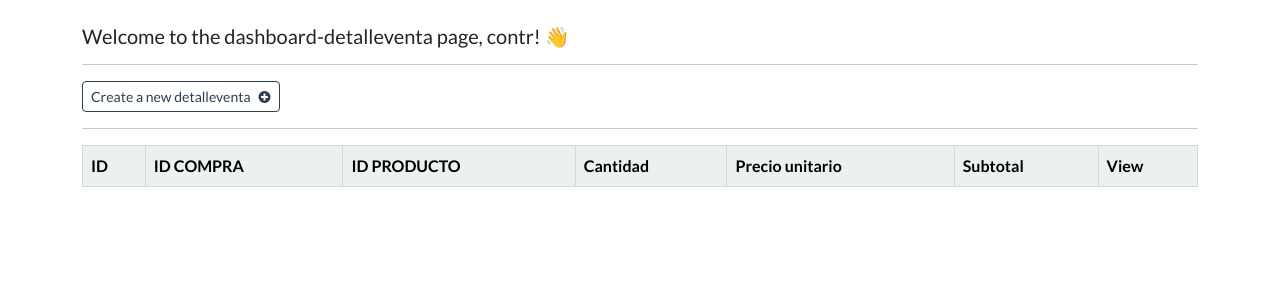
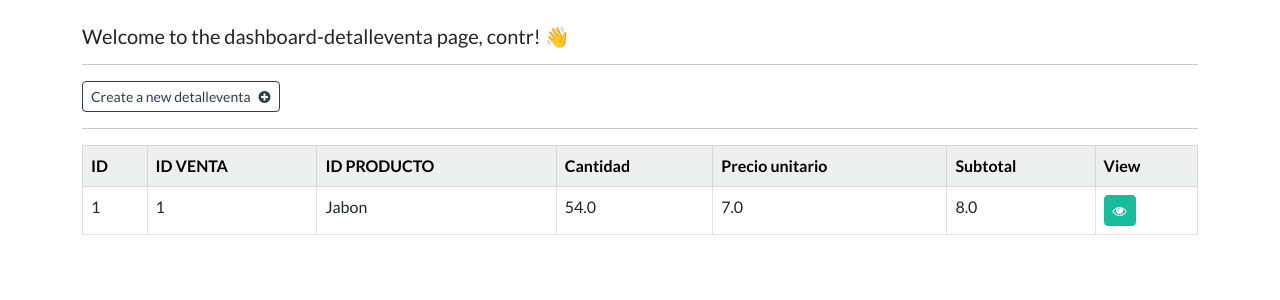
Before and after one commit to JoseAlejandro11235/appventas, a Django app: page /dashboard-detalleventa in a window 1280 px wide. Shown: the part 72-372 px from the top of the page. Run offline with Django 5.2, Linux system fonts and the light colour scheme; a user stored in the database is signed in; data comes from the database, SQL or seed files in the repository; both versions use the stored data as it was after the commit; lists and menus that the app fills with data are empty.

Commit message:
Corrigiendo CRUDS

```diff
--- a/crm/webapp/forms.py
+++ b/crm/webapp/forms.py
@@ -711,7 +711,7 @@
     class Meta:
 
         model = DetalleVenta
-        fields = ['id_venta','id_producto','id_productoprecio','subtotal']
+        fields = ['id_venta','id_producto','id_productoprecio','cantidad','subtotal']
 
 
 # - Update a Detalle Venta
@@ -720,7 +720,7 @@
     class Meta:
 
         model = DetalleVenta
-        fields = ['id_venta','id_producto','id_productoprecio','subtotal']
+        fields = ['id_venta','id_producto','id_productoprecio','cantidad','subtotal']
 
 
 
--- a/crm/webapp/models.py
+++ b/crm/webapp/models.py
@@ -287,6 +287,7 @@
     id_venta = models.ForeignKey(Venta, on_delete = models.CASCADE)
     id_producto = models.ForeignKey(Producto, on_delete = models.CASCADE)
     id_productoprecio = models.ForeignKey(ProductoPrecio,  on_delete = models.CASCADE)
+    cantidad = models.FloatField(default=0)
     subtotal = models.FloatField()
     def __str__(self):
         return str(self.pk)
--- a/crm/webapp/templates/webapp/create-detalleventa.html
+++ b/crm/webapp/templates/webapp/create-detalleventa.html
@@ -22,6 +22,7 @@
                 {{form.id_venta|as_crispy_field}}
                 {{form.id_producto|as_crispy_field}}
                 {{form.id_productoprecio|as_crispy_field}}
+                {{form.cantidad|as_crispy_field}}
                 {{form.subtotal|as_crispy_field}}
 
 
--- a/crm/webapp/templates/webapp/dashboard-detalleventa.html
+++ b/crm/webapp/templates/webapp/dashboard-detalleventa.html
@@ -1,4 +1,4 @@
-{% extends 'webapp/base.html' %}
+    {% extends 'webapp/base.html' %}
 
 {% block content %}
 
@@ -22,7 +22,7 @@
                 <tr>
 
                     <th scope="col"> ID </th>
-                    <th scope="col"> ID COMPRA </th>
+                    <th scope="col"> ID VENTA </th>
                     <th scope="col"> ID PRODUCTO </th>
                     <th scope="col"> Cantidad </th>
                     <th scope="col"> Precio unitario </th>
@@ -49,6 +49,7 @@
 
                 <td> {{detalleventa.id_producto}}</td>
                 <td> {{detalleventa.id_productoprecio}}</td>
+                <td> {{detalleventa.cantidad}}</td>
                 <td> {{detalleventa.subtotal}}</td>
 
 
--- a/crm/webapp/templates/webapp/update-detalleventa.html
+++ b/crm/webapp/templates/webapp/update-detalleventa.html
@@ -22,6 +22,7 @@
                 {{form.id_venta|as_crispy_field}}
                 {{form.id_producto|as_crispy_field}}
                 {{form.id_productoprecio|as_crispy_field}}
+                {{form.cantidad|as_crispy_field}}
                 {{form.subtotal|as_crispy_field}}
 
 
--- a/crm/webapp/templates/webapp/view-detalleventa.html
+++ b/crm/webapp/templates/webapp/view-detalleventa.html
@@ -27,6 +27,8 @@
             <br>
             {{detalleventa.id_productoprecio}}
             <br>
+            {{detalleventa.cantidad}}
+            <br>
             {{detalleventa.subtotal}}
 
 
--- a/crm/webapp/views.py
+++ b/crm/webapp/views.py
@@ -2516,9 +2516,9 @@
 @login_required(login_url='my-login')
 def dashboard_detalleventa(request):
 
-    detalles_venta = DetalleVenta.objects.all()
-
-    context = {'detalles_venta': detalles_venta}
+    detalles_ventas = DetalleVenta.objects.all()
+
+    context = {'detallesventas': detalles_ventas}
 
     return render(request, 'webapp/dashboard-detalleventa.html', context=context)
 
```
Also changed, not shown: crm/db.sqlite3, crm/webapp/migrations/0024_detalleventa_cantidad.py (added).
